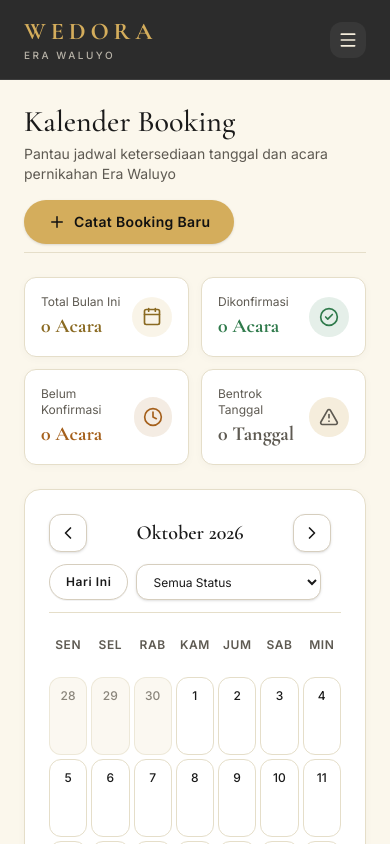
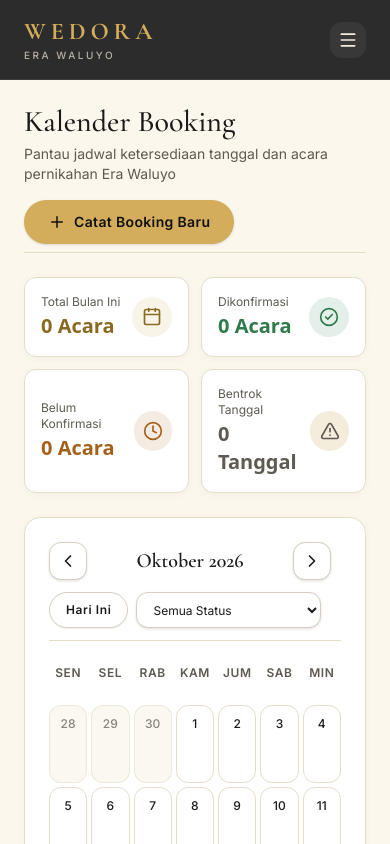
Before and after one commit to winafaworks/Wedora-Era-Waluyo, a Next.js app: page /kalender in a window 390 px wide. Shown: the top 844 px of the page. Built offline with nearby package versions, Linux system fonts and the light colour scheme; no server answers; the database is empty.

Commit message:
style(font): ganti font nilai angka ke sans-serif tabular-nums agar jelas terbaca

```diff
--- a/src/app/(admin)/booking/[id]/booking-detail-client.tsx
+++ b/src/app/(admin)/booking/[id]/booking-detail-client.tsx
@@ -198,7 +198,7 @@ export default function BookingDetailClient({ booking, appUrl }: BookingDetailPr
           <div className="space-y-3 text-sm">
             <div>
               <span className="text-xs text-[#5E5A52]">Nominal DP Diterima</span>
-              <p className="text-2xl font-serif text-[#8A6A22] font-semibold mt-0.5">
+              <p className="text-2xl font-sans font-bold text-[#8A6A22] mt-0.5 tabular-nums">
                 Rp{Number(booking.dp_nominal || 0).toLocaleString("id-ID")}
               </p>
             </div>
--- a/src/app/(admin)/kalender/kalender-client.tsx
+++ b/src/app/(admin)/kalender/kalender-client.tsx
@@ -266,7 +266,7 @@ export default function KalenderClient({ bookings }: KalenderClientProps) {
         <div className="p-4 bg-[#FFFFFF] border border-[#E5DEC9] rounded-xl flex items-center justify-between shadow-[0_2px_8px_rgba(0,0,0,0.03)]">
           <div>
             <span className="text-xs text-[#5E5A52] block">Total Bulan Ini</span>
-            <strong className="text-xl sm:text-2xl font-serif text-[#8A6A22] block mt-0.5">
+            <strong className="text-xl sm:text-2xl font-sans font-bold text-[#8A6A22] block mt-0.5 tabular-nums">
               {monthStats.totalAcara} Acara
             </strong>
           </div>
@@ -278,7 +278,7 @@ export default function KalenderClient({ bookings }: KalenderClientProps) {
         <div className="p-4 bg-[#FFFFFF] border border-[#E5DEC9] rounded-xl flex items-center justify-between shadow-[0_2px_8px_rgba(0,0,0,0.03)]">
           <div>
             <span className="text-xs text-[#5E5A52] block">Dikonfirmasi</span>
-            <strong className="text-xl sm:text-2xl font-serif text-[#2F7A4B] block mt-0.5">
+            <strong className="text-xl sm:text-2xl font-sans font-bold text-[#2F7A4B] block mt-0.5 tabular-nums">
               {monthStats.dikonfirmasi} Acara
             </strong>
           </div>
@@ -290,7 +290,7 @@ export default function KalenderClient({ bookings }: KalenderClientProps) {
         <div className="p-4 bg-[#FFFFFF] border border-[#E5DEC9] rounded-xl flex items-center justify-between shadow-[0_2px_8px_rgba(0,0,0,0.03)]">
           <div>
             <span className="text-xs text-[#5E5A52] block">Belum Konfirmasi</span>
-            <strong className="text-xl sm:text-2xl font-serif text-[#A5601C] block mt-0.5">
+            <strong className="text-xl sm:text-2xl font-sans font-bold text-[#A5601C] block mt-0.5 tabular-nums">
               {monthStats.belumKonfirmasi} Acara
             </strong>
           </div>
@@ -303,7 +303,7 @@ export default function KalenderClient({ bookings }: KalenderClientProps) {
           <div>
             <span className="text-xs text-[#5E5A52] block">Bentrok Tanggal</span>
             <strong
-              className={`text-xl sm:text-2xl font-serif block mt-0.5 ${
+              className={`text-xl sm:text-2xl font-sans font-bold block mt-0.5 tabular-nums ${
                 monthStats.bentrokCount > 0 ? "text-[#B13C30]" : "text-[#5E5A52]"
               }`}
             >
--- a/src/components/ui/card.tsx
+++ b/src/components/ui/card.tsx
@@ -31,7 +31,7 @@ export function StatCard({ title, value, subtitle, icon }: StatCardProps) {
         {icon && <div className="text-[#A67C24] opacity-90">{icon}</div>}
       </div>
       <div className="mt-4">
-        <div className="text-4xl font-serif text-[#A67C24] tracking-tight font-semibold">
+        <div className="text-4xl font-sans font-bold text-[#A67C24] tracking-tight tabular-nums">
           {value}
         </div>
         {subtitle && (
```
